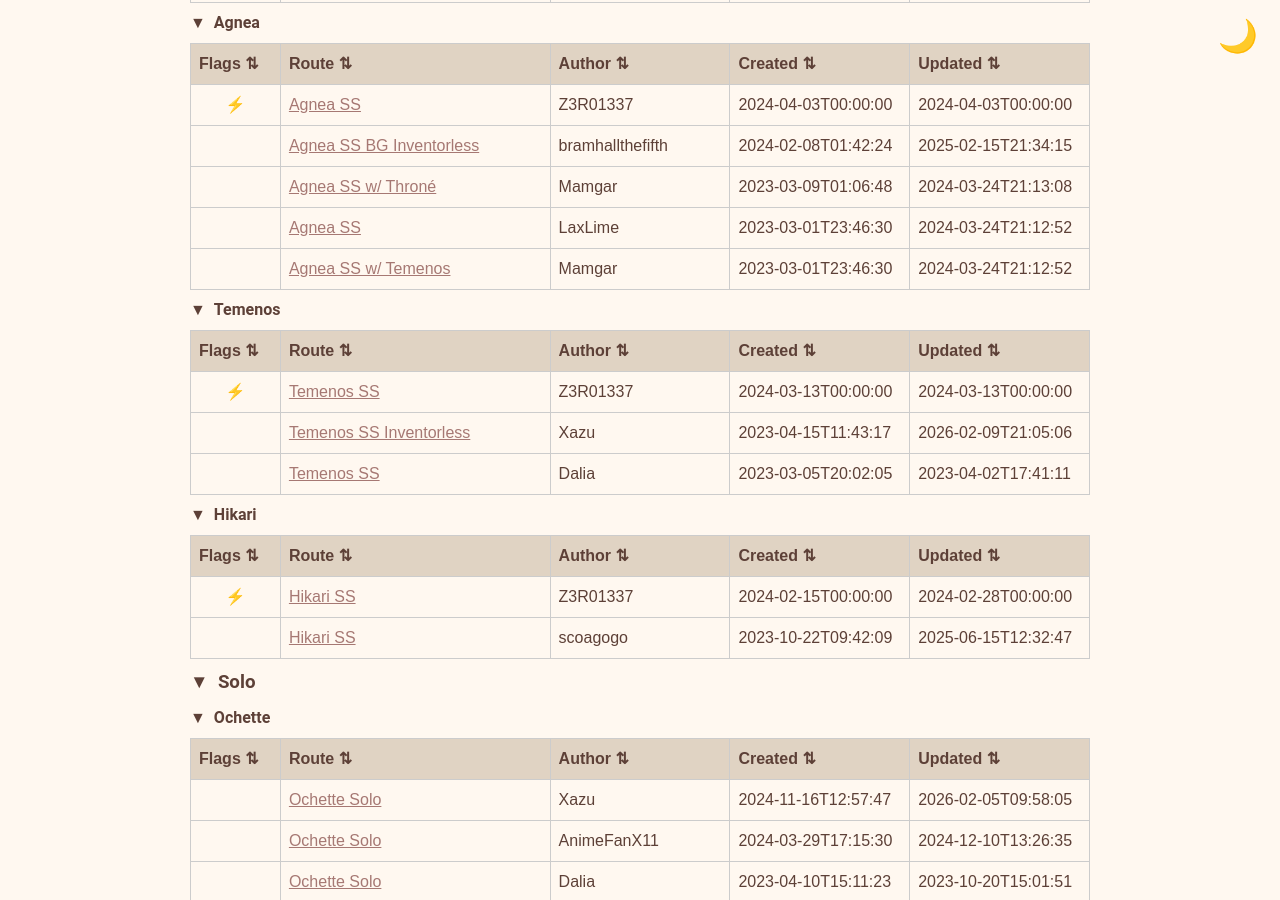
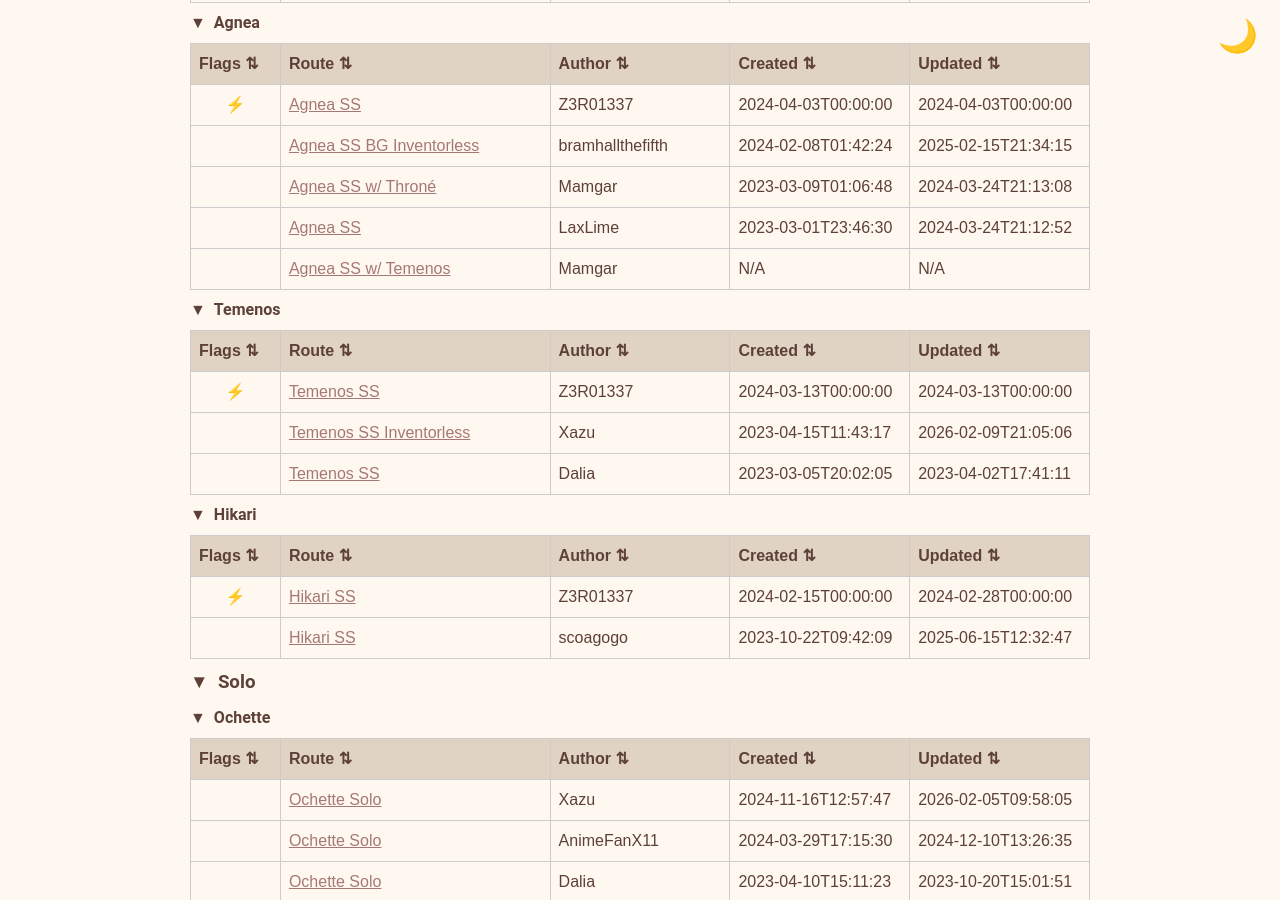
Before and after one commit to yetanotherf0rked/octopath2-stuff, a Jekyll site: the page built from index.html, in a window 1280 px wide and 900 px high, scrolled down 1968 px. Built offline with Jekyll 4.4.1, drawn with Linux system fonts in a browser that asks for light colours.

Commit message:
Update _data/routes-with-timestamps.json with latest timestamps

```diff
--- a/_data/routes-with-timestamps.json
+++ b/_data/routes-with-timestamps.json
@@ -267,9 +267,9 @@
           "Title": "Agnea SS w/ Temenos",
           "author": "Mamgar",
           "link": "https://docs.google.com/document/d/1qU7gI2zzCJm4bDqb9zu2K2Fv9aTY5jXGbGsxF6bvUvM/edit?tab=t.0",
-          "created": "2023-03-01T23:46:30",
-          "updated": "2024-03-24T21:12:52",
-          "certainty": "high"
+          "created": null,
+          "updated": null,
+          "certainty": "low"
         },
         {
           "fastest": true,
```
